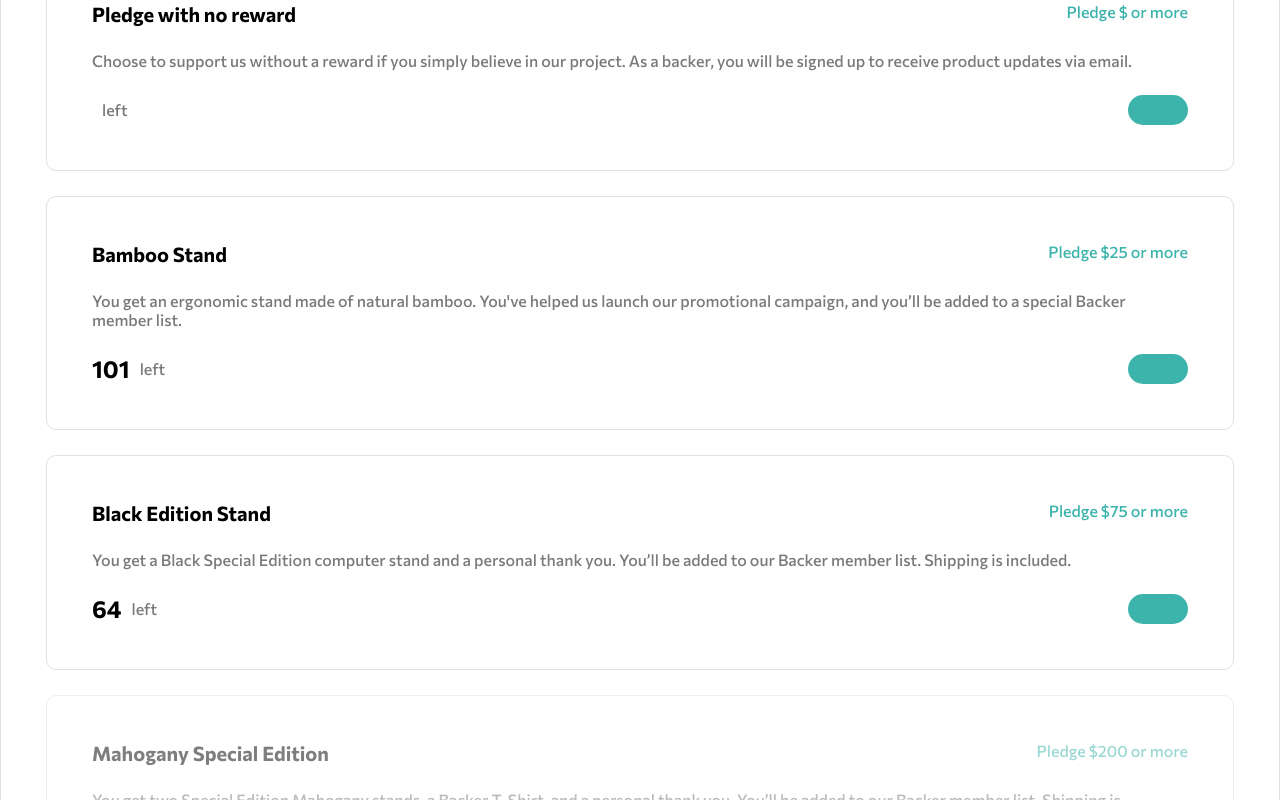
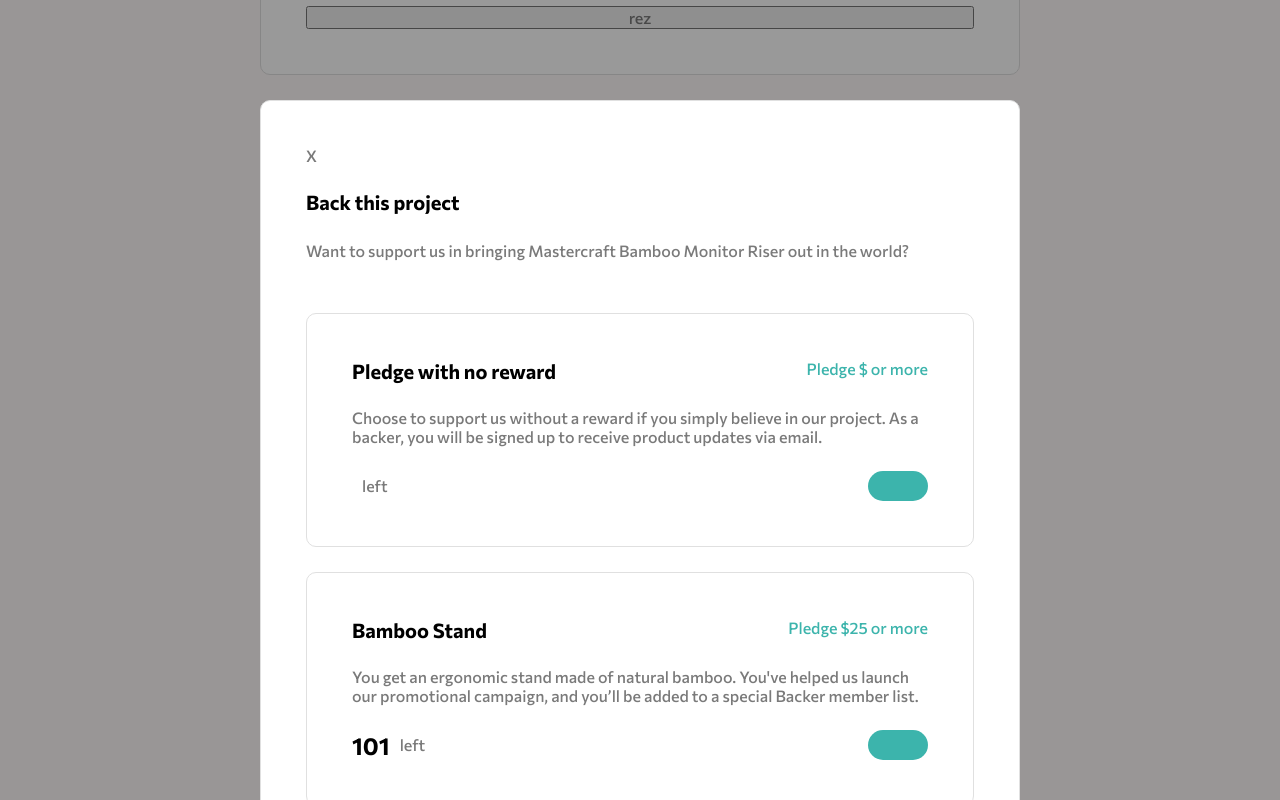
Before and after one commit to leopaul29/frontendmentor-crowdfunding-product-page, a React (Create React App) app: page / in a window 1280 px wide. Both pictures are taken after a click on the button "test". Shown: the part 707-1507 px from the top of the page. Built offline with nearby package versions, Linux system fonts and the light colour scheme.

Commit message:
style: modal

```diff
--- a/src/components/Modal.js
+++ b/src/components/Modal.js
@@ -49,6 +49,7 @@
   return (
     <div>
       <div className="project tile">
+        <span className="modal__close">X</span>
         <h2 className="project__title title">{modal.title}</h2>
         <p className="text">{modal.about}</p>
 
--- a/src/components/Project.js
+++ b/src/components/Project.js
@@ -23,7 +23,6 @@
       <button onClick={btntoggleModal}>test</button>
       <div
         class={"overlay " + (toggleModal ? "modal-block" : "modal-none")}
-        onClick={off}
       >
         <div class="overlay__content">
           <Modal />
--- a/src/styles/Project.css
+++ b/src/styles/Project.css
@@ -17,25 +17,16 @@
   right: 0;
   bottom: 0;
   width: 100%;
-  height: 100%;
   overflow: auto;
   background-color: rgb(0, 0, 0);
   background-color: rgba(0, 0, 0, 0.4);
   cursor: pointer;
 }
 .overlay__content {
-  display: flex;
-  justify-content: center;
-  align-items: center;
-  width: 100%;
-  height: 100%;/*
+  margin: auto;
+  max-width: 760px;
   padding-top: 100px;
-  margin: auto;
-  background-color: #fff;
-  position: relative;
-  padding: 0;
-  outline: 0;
-  width: 600px;*/
+  overflow: auto;
 }
 
 .modal-block {
```
